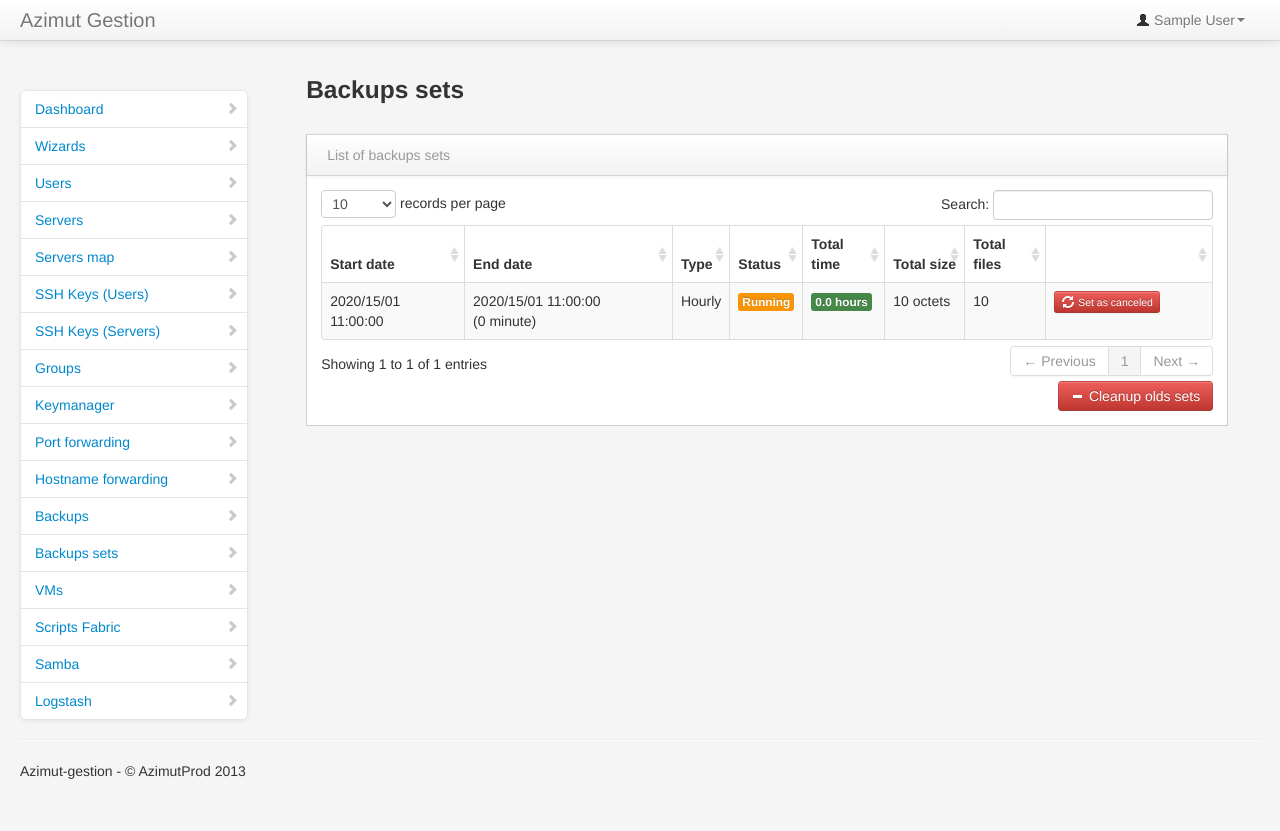
After one commit to epfl-lts2/azimut-gestion, a Django app: page /backups/runs in a window 1280 px wide. The commit adds this page. Run offline with Django 3.2, Linux system fonts and the light colour scheme; a user stored in the database is signed in; tables that the repository leaves empty hold one stand-in row (values such as "Sample post"); parts of the project's set-up code (start-up, migrations or seed data) failed here and were passed over; some libraries are stand-ins or nearby versions.

Commit message:
List of backup sets, cleaup, cancel

```diff
--- a/backups/models.py
+++ b/backups/models.py
@@ -1,6 +1,7 @@
 from django.db import models
 
 from servers.models import Server
+from django.utils import timezone
 
 
 class Backup(models.Model):
@@ -71,3 +72,29 @@ class BackupSetOfRun(models.Model):
 
     total_size = models.BigIntegerField(default=0)
     total_files = models.BigIntegerField(default=0)
+
+    def get_status_label(self):
+        VALUES = {'running': 'warning', 'done': 'success', 'canceled': 'important'}
+
+        if self.status in VALUES:
+            return VALUES[self.status]
+        else:
+            return 'important'
+
+    def get_total_time(self):
+        if not self.end_date:
+            end_date = timezone.now()
+        else:
+            end_date = self.end_date
+
+        return int((end_date - self.start_date).total_seconds() / 36.0) / 100.0
+
+    def get_total_time_label(self):
+
+        tt = self.get_total_time()
+
+        if tt < 3.5:
+            return 'success'
+        if tt < 4.0:
+            return 'warning'
+        return 'important'
--- a/backups/templates/backups/backups/list.html
+++ b/backups/templates/backups/backups/list.html
@@ -72,7 +72,7 @@
 					</table>
 
 					<div class="row-fluid box-section" style="text-align: right;">
-                        <a href="{% url 'backups.views.clean_up' %}" class="btn btn-danger"><i class="icon-minus icon-white"></i> {% trans "Cleanup >24h runs" %}</a>
+                        <a href="{% url 'backups.views.clean_up' %}" class="btn btn-danger"><i class="icon-minus icon-white"></i> {% trans "Cleanup >24h runs not in a set" %}</a>
 						<a href="{% url 'backups.views.backups_edit' '0' %}" class="btn btn-success"><i class="icon-plus icon-white"></i> {% trans "Add" %}</a>
 					</div>
 
--- /dev/null
+++ b/backups/templates/backups/backupsets/list.html
@@ -0,0 +1,64 @@
+{% extends "base.html" %}
+{% load i18n %}
+
+
+{% block title %}Backup sets{% endblock %}
+
+{% block content %}
+
+	<h3>{% trans "Backups sets" %}</h3>
+
+	<script type="text/javascript">$(function() { $('#menu-backusets').addClass('active'); });</script>
+
+	<div class="row-fluid">
+        <!-- block -->
+        <div class="block">
+            <div class="navbar navbar-inner block-header">
+                <div class="muted pull-left">{% trans "List of backups sets" %}</div>
+            </div>
+            <div class="block-content collapse in">
+                <div class="span12">
+
+					<table cellpadding="0" cellspacing="0" border="0" class="table table-striped table-bordered table-to-sort-but-not-automaticaly">
+						<thead>
+							<tr>
+								<th>{% trans "Start date" %}</th>
+								<th>{% trans "End date" %}</th>
+								<th>{% trans "Type" %}</th>
+								<th>{% trans "Status" %}</th>
+								<th>{% trans "Total time" %}</th>
+								<th>{% trans "Total size" %}</th>
+								<th>{% trans "Total files" %}</th>
+								<th style="width: 150px;"></th>
+							</tr>
+						</thead>
+						<tbody>
+							{% for elem in liste %}
+								<tr>
+									<td>{{elem.start_date}}</td>
+									<td>{{elem.end_date}} ({{elem.end_date|timesince}})</td>
+									<td>{{elem.get_type_display}}</td>
+									<td><span class="label label-{{elem.get_status_label}}">{{elem.get_status_display}}</span></td>
+									<td><span class="label label-{{elem.get_total_time_label}}">{{elem.get_total_time}} hours</td>
+										<td>{% if elem.type == 'hourly' %}{{elem.total_size|filesizeformat}}{% endif %}</td>
+										<td>{% if elem.type == 'hourly' %}{{elem.total_files}}{% endif %}</td>
+									<td>
+										{% if elem.status == 'running' %}
+											<a href="{% url 'backups.views.backupsets_cancel' elem.pk %}" class="btn btn-mini btn btn-danger" onclick="return confirm('{% trans "Are you sure ?" %}');"><i class="icon-refresh icon-white"></i> {% trans "Set as canceled" %}</a>
+										{% endif %}
+									</td>
+								</tr>
+							{% endfor %}
+						</tbody>
+					</table>
+
+					<div class="row-fluid box-section" style="text-align: right;">
+						<a href="{% url 'backups.views.clean_up_old_sets' %}" class="btn btn-danger"><i class="icon-minus icon-white"></i> {% trans "Cleanup olds sets" %}</a>
+					</div>
+
+				</div>
+			</div>
+		</div>
+	</div>
+
+{% endblock %}
--- a/backups/urls.py
+++ b/backups/urls.py
@@ -13,5 +13,8 @@ urlpatterns = patterns(
     url(r'^get_conf/(?P<pk>[0-9]*)/$', 'get_conf'),
 
     url(r'^clean_up$', 'clean_up'),
+    url(r'^clean_up_old_sets$', 'clean_up_old_sets'),
 
+    url(r'^runs$', 'backupsets_list'),
+    url(r'^runs/(?P<pk>[0-9]*)/cancel$', 'backupsets_cancel'),
 )
--- a/backups/views.py
+++ b/backups/views.py
@@ -16,7 +16,7 @@ from django.core.cache import cache
 from django.core.urlresolvers import reverse
 from django.contrib import messages
 
-from backups.models import Backup, BackupRun
+from backups.models import Backup, BackupRun, BackupSetOfRun
 from backups.forms import BackupForm
 from backups.tasks import run_backup
 
@@ -167,8 +167,49 @@ backup\t""" + cox + ':' + backup.folder_from + """\t.
 @staff_member_required
 def clean_up(request):
 
-    BackupRun.objects.filter(start_date__lt=timezone.now() - datetime.timedelta(days=1)).delete()
+    for b in BackupRun.objects.filter(start_date__lt=timezone.now() - datetime.timedelta(days=1)).all():
+        if b.backupsetofrun_set.count() == 0:
+            b.delete()
 
     messages.success(request, "Old backups runs have been deleted")
 
     return HttpResponseRedirect(reverse('backups.views.backups_list'))
+
+
+@login_required
+@staff_member_required
+def backupsets_list(request):
+    """Show the list of backup sets"""
+
+    liste = BackupSetOfRun.objects.order_by('-start_date').all()
+
+    return render_to_response('backups/backupsets/list.html', {'liste': liste}, context_instance=RequestContext(request))
+
+
+@login_required
+@staff_member_required
+def backupsets_cancel(request, pk):
+
+    backupset = get_object_or_404(BackupSetOfRun, pk=pk, status='running')
+    backupset.status = 'canceled'
+    backupset.end_date = timezone.now()
+    backupset.save()
+
+    return HttpResponseRedirect(reverse('backups.views.backupsets_list'))
+
+
+@login_required
+@staff_member_required
+def clean_up_old_sets(request):
+
+    NB_OK = {'hourly': 6, 'daily': 7, 'weekly': 7, 'monthly': 3}
+
+    for b in BackupSetOfRun.objects.order_by('-start_date').all():
+        if NB_OK[b.type] >= 0:
+            NB_OK[b.type] -= 1
+        else:
+            b.delete()
+
+    messages.success(request, "Old backups sets have been deleted")
+
+    return HttpResponseRedirect(reverse('backups.views.backupsets_list'))
--- a/templates/base.html
+++ b/templates/base.html
@@ -118,6 +118,9 @@
                             <li id="menu-backups">
                                 <a href="{% url "backups.views.backups_list" %}"><i class="icon-chevron-right"></i> {% trans "Backups" %}</a>
                             </li>
+                            <li id="menu-backupsets">
+                                <a href="{% url "backups.views.backupsets_list" %}"><i class="icon-chevron-right"></i> {% trans "Backups sets" %}</a>
+                            </li>
 
                             <li id="menu-proxmoxs">
                                 <a href="{% url "proxmoxs.views.vms_list" %}"><i class="icon-chevron-right"></i> {% trans "VMs" %}</a>
```
